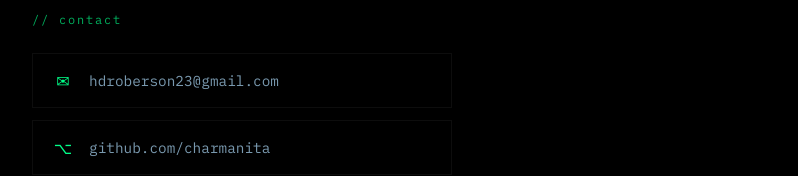
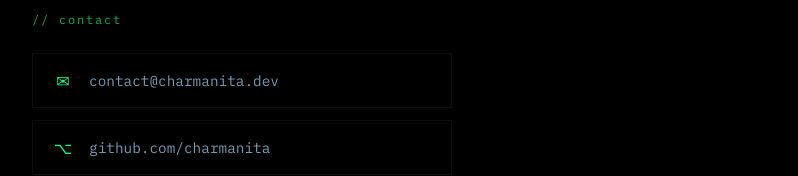
Before and after one commit to charmanita/charmanita.dev, a SvelteKit app: page /about in a window 1280 px wide. Shown: the part 592-768 px from the top of the page, without its empty margins (240-1038 px from the left). Built offline with nearby package versions, Linux system fonts and the light colour scheme; no server answers.

Commit message:
Update +page.svelte

```diff
--- a/src/routes/about/+page.svelte
+++ b/src/routes/about/+page.svelte
@@ -68,9 +68,9 @@
 	<div class="contact">
 		<div class="section-label" style="margin-top: 4rem;">// contact</div>
 		<div class="contact-links">
-			<a href="mailto:hdroberson23@gmail.com" class="contact-item">
+			<a href="mailto:contact@charmanita.dev" class="contact-item">
 				<span class="contact-icon">✉</span>
-				<span>hdroberson23@gmail.com</span>
+				<span>contact@charmanita.dev</span>
 			</a>
 			<a href="https://github.com/charmanita" target="_blank" rel="noopener" class="contact-item">
 				<span class="contact-icon">⌥</span>
```
